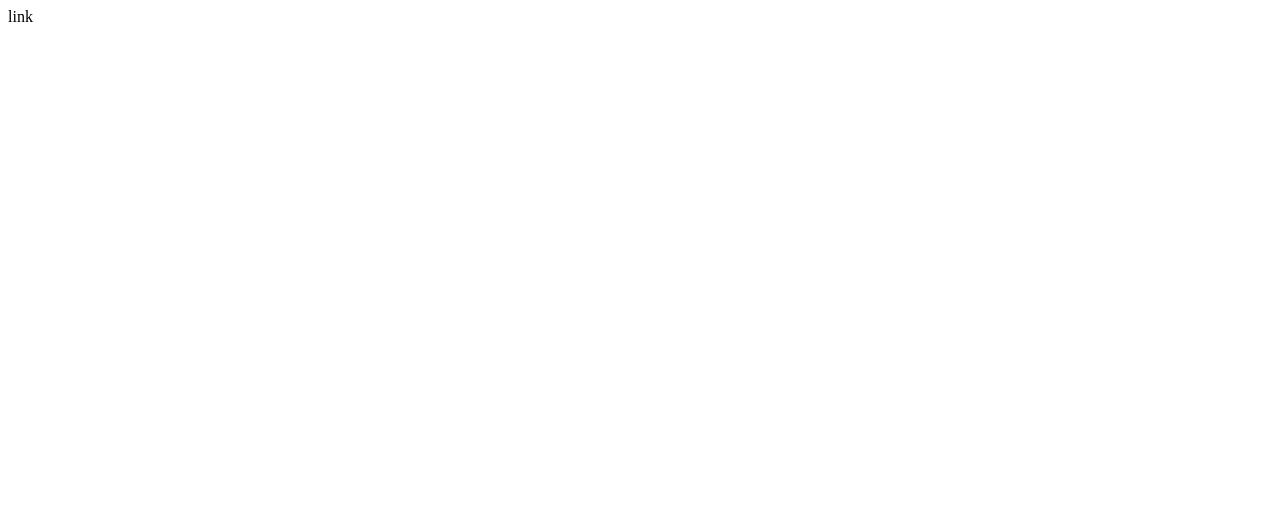
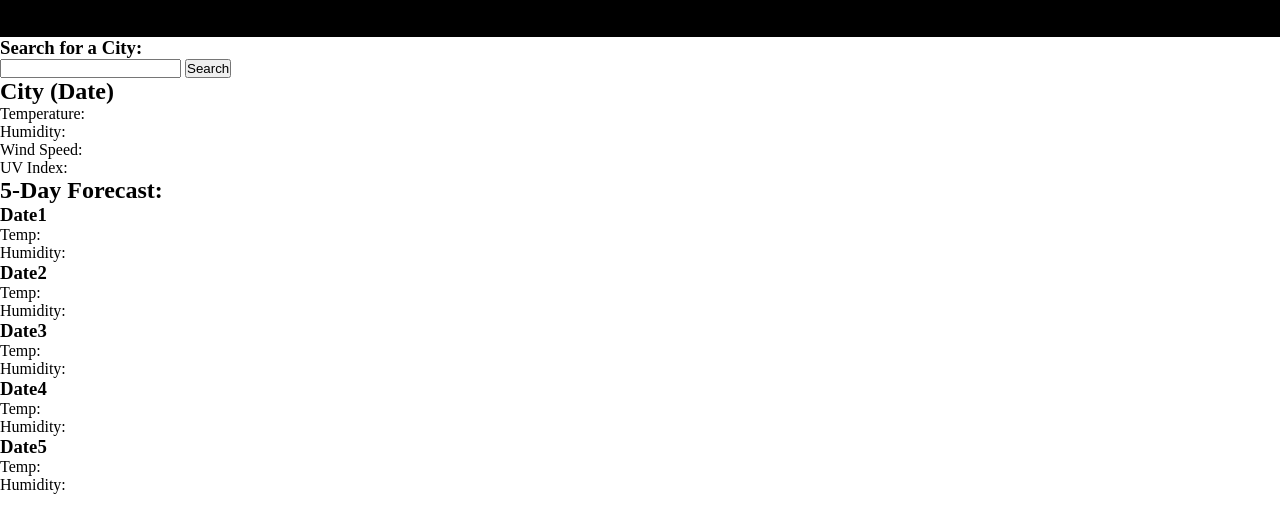
Before and after one commit to rafaykhawar09/Weather-Dashboard, a plain HTML site: page index.html in a window 1280 px wide. Drawn offline with nearby package versions, Linux system fonts and the light colour scheme.

Commit message:
added the html structure

```diff
--- a/index.html
+++ b/index.html
@@ -8,10 +8,103 @@
      <title>Weather Forecast</title>
 
      <link rel="stylesheet" type="text/css" href="style.css">
-     link
+
+     <script src="https://code.jquery.com/jquery-3.4.1.min.js" integrity="sha256-CSXorXvZcTkaix6Yvo6HppcZGetbYMGWSFlBw8HfCJo=" crossorigin="anonymous"></script>
+
+     <script src="script.js"></script>
+
 </head>
 <body>
+     <!-- TOP NAV -->
+     <div class="topNav">
+          <h1>Weather Dashboard</h1>
+          <!-- Hamburger icon (IF I'M GOING FOR RESPONSIVENESS THIS IS BETTER DESIGN)  -->
+     </div>
 
-     <script src="script.js"></script>
+     <!-- SIDE NAV -->
+     <div class="sideNav">
+
+          <label for="search-bar">
+               <h3>Search for a City:</h3>
+               <input type="text" id="search-bar">
+               <button type="button">Search</button>
+          </label>
+
+          <div class="search-history">
+               <!-- dynamically add butttons -->
+          </div>
+     </div>
+
+     <!-- CONTENT -->
+          <!-- Today's Weathter Forecast -->
+               <!-- h1 => City, Date -->
+
+               <!-- p =>  Temperature, span => tempValue-->
+
+               <!-- p => Humidity, span => humidValue -->
+
+               <!-- p => Wind Speed, span => winSpdValue-->
+
+               <!-- p => UV Index, span => uvValue-->
+
+          <!-- 5 Day Forecast -->
+               <!-- 5 divs for the next 5 days, same structure and css -->
+
+               <!-- Div structure -->
+                    <!-- h2/h3/h4 => Date -->
+                    <!-- icon for that days weather -->
+                    <!-- p => Temp:, span => tempVal -->
+                    <!-- p => Humidity:, span => humidVal -->
+     <div class="content">
+
+          <div class="currForecast">
+               <h2>City <span id="currDate">(Date)</span></h2>
+
+               <p>Temperature: <span id="tempValue"></span></p>
+               <p>Humidity: <span id="humidValue"></span></p>
+               <p>Wind Speed: <span id="winSpdValue"></span></p>
+               <p>UV Index: <span id="uvValue"></span></p>
+          </div>
+
+          <div class="fiveDayForecast">
+               <h2>5-Day Forecast:</h2>
+
+               <div id="day1">
+                    <h3>Date1</h3>
+                    <div class="icon"></div>
+                    <p>Temp: <span class="tempVal"></span></p>
+                    <p>Humidity: <span class="humidVal"></span></p>
+               </div>
+
+               <div id="day2">
+                    <h3>Date2</h3>
+                    <div class="icon"></div>
+                    <p>Temp: <span class="tempVal"></span></p>
+                    <p>Humidity: <span class="humidVal"></span></p>
+               </div>
+
+               <div id="day3">
+                    <h3>Date3</h3>
+                    <div class="icon"></div>
+                    <p>Temp: <span class="tempVal"></span></p>
+                    <p>Humidity: <span class="humidVal"></span></p>
+               </div>
+
+               <div id="day4">
+                    <h3>Date4</h3>
+                    <div class="icon"></div>
+                    <p>Temp: <span class="tempVal"></span></p>
+                    <p>Humidity: <span class="humidVal"></span></p>
+               </div>
+
+               <div id="day5">
+                    <h3>Date5</h3>
+                    <div class="icon"></div>
+                    <p>Temp: <span class="tempVal"></span></p>
+                    <p>Humidity: <span class="humidVal"></span></p>
+               </div>
+          </div>
+     </div>
+
 </body>
 </html>
--- a/style.css
+++ b/style.css
@@ -0,0 +1,15 @@
+*{
+     margin: 0;
+     padding: 0;
+     box-sizing: border-box;
+}
+
+body{
+     width: 100vw;
+     height: 100vh;
+}
+
+.topNav{
+     width: 100%;
+     background-color: black;
+}
```
